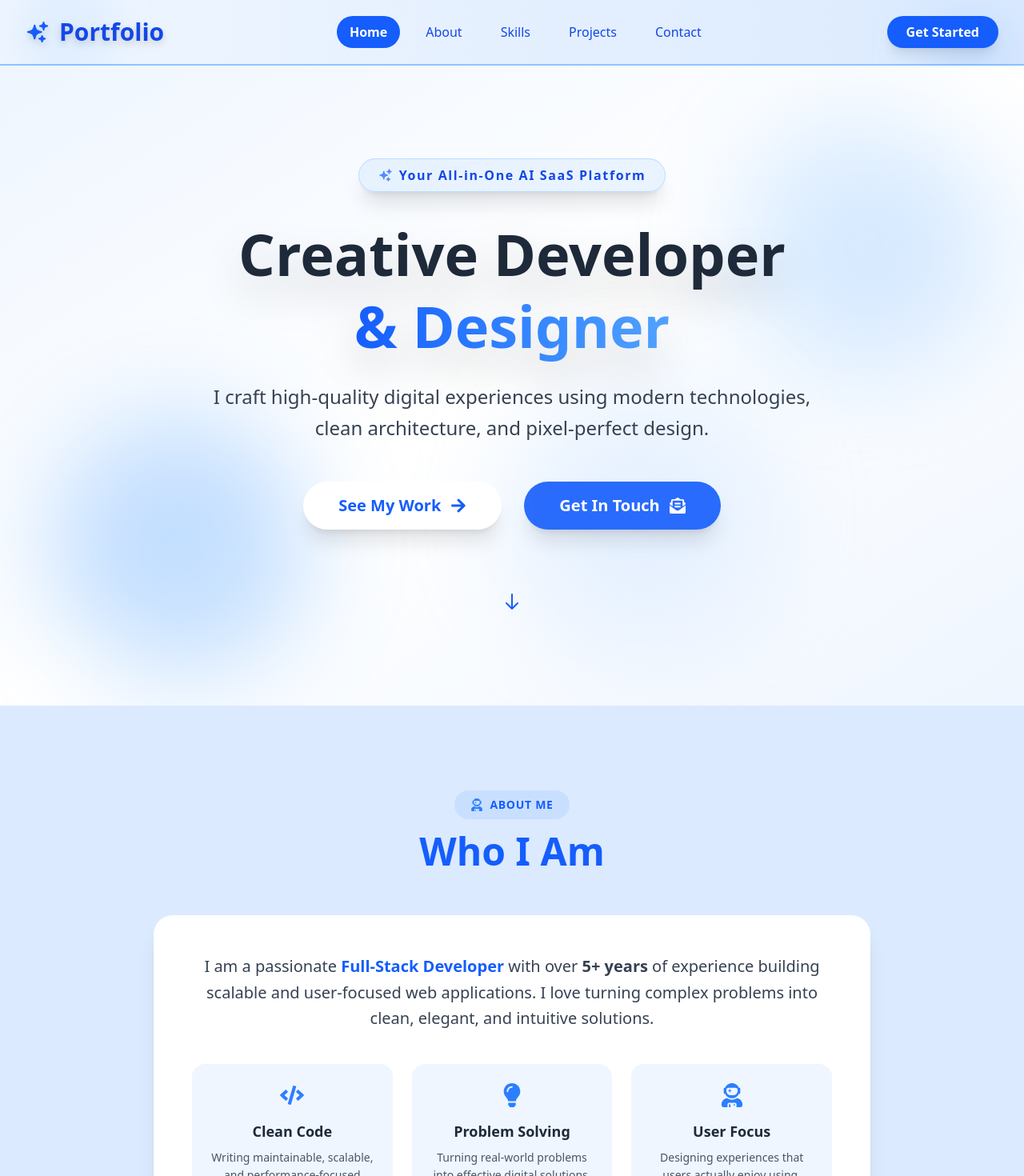
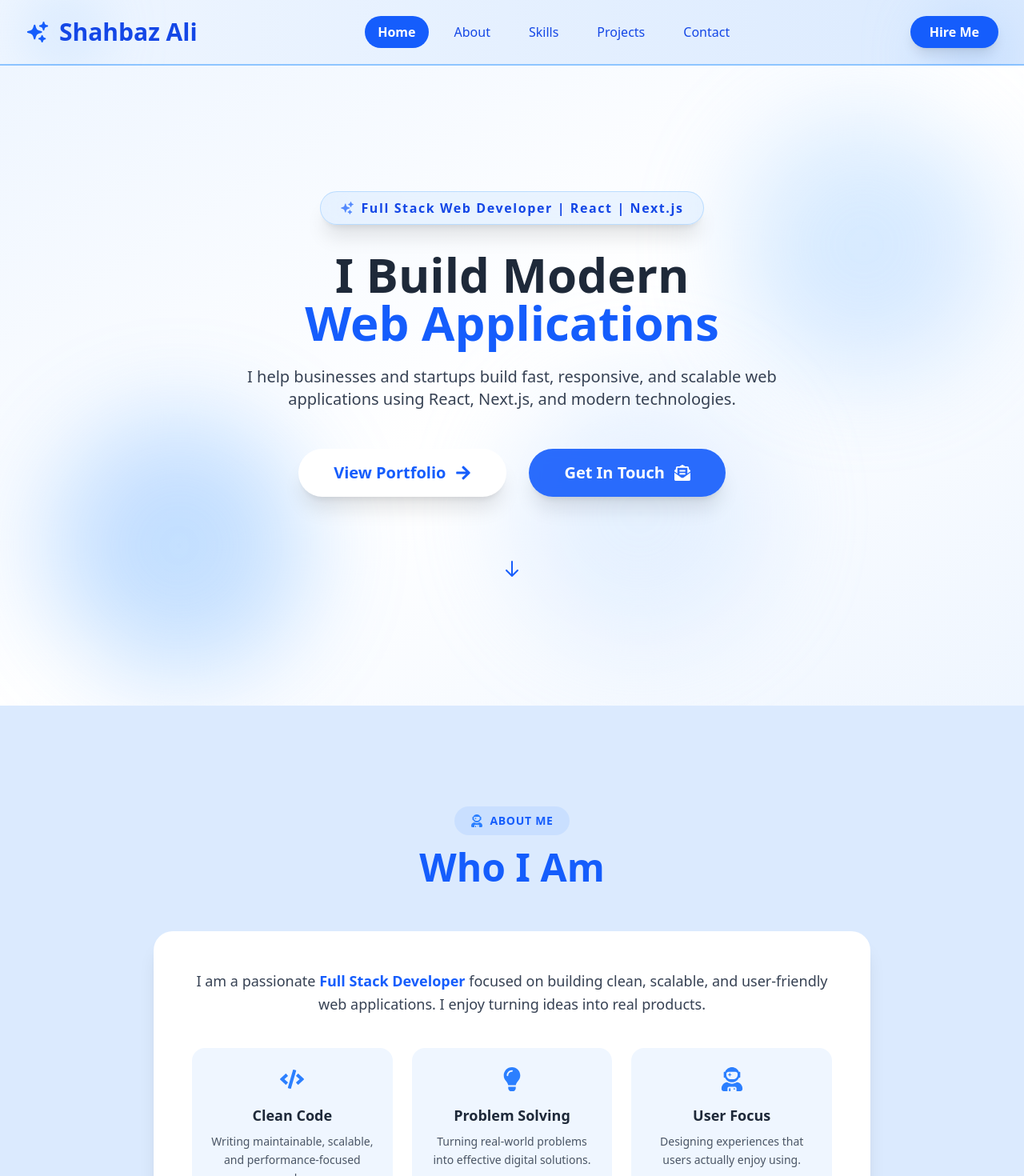
Before and after one commit to dev-shahbaz-ali/Portfolio-Website, a React (Vite) app: page / in a window 1280 px wide. Shown: the top 1470 px of the page at 80% size. Built offline with nearby package versions, Linux system fonts and the light colour scheme; the HTML template or start-up script is replaced by a standard one.

Commit message:
feat: update personal branding and contact information across components

```diff
--- a/src/components/About.jsx
+++ b/src/components/About.jsx
@@ -24,15 +24,14 @@ const About = () => {
 
         {/* Card */}
         <div className="bg-white rounded-3xl shadow-xl p-8 md:p-12 max-w-4xl mx-auto">
-          <p className="text-gray-700 text-lg md:text-xl leading-relaxed text-center mb-10">
-            I am a passionate{" "}
+          <p className="text-gray-700 text-lg leading-relaxed text-center mb-10">
+            I am a passionate
             <span className="font-semibold text-blue-600">
-              Full-Stack Developer
-            </span>{" "}
-            with over <span className="font-semibold">5+ years</span> of
-            experience building scalable and user-focused web applications. I
-            love turning complex problems into clean, elegant, and intuitive
-            solutions.
+              {" "}
+              Full Stack Developer{" "}
+            </span>
+            focused on building clean, scalable, and user-friendly web
+            applications. I enjoy turning ideas into real products.
           </p>
 
           {/* Feature cards */}
--- a/src/components/Contact.jsx
+++ b/src/components/Contact.jsx
@@ -57,7 +57,7 @@ const Contacts = () => {
                 </div>
                 <div>
                   <h3 className="font-bold text-gray-800 text-lg">Email</h3>
-                  <p className="text-gray-600">hello@example.com</p>
+                  <p className="text-gray-600">shahbazali.it@gmail.com</p>
                 </div>
               </div>
             </div>
@@ -70,7 +70,9 @@ const Contacts = () => {
                 </div>
                 <div>
                   <h3 className="font-bold text-gray-800 text-lg">Phone</h3>
-                  <p className="text-gray-600">+1 (555) 123-4567</p>
+                  <p className="text-gray-600">
+                    Available for calls via Upwork
+                  </p>
                 </div>
               </div>
             </div>
@@ -83,7 +85,7 @@ const Contacts = () => {
                 </div>
                 <div>
                   <h3 className="font-bold text-gray-800 text-lg">Location</h3>
-                  <p className="text-gray-600">San Francisco, CA</p>
+                  <p className="text-gray-600">Sargodha, Pakistan</p>
                 </div>
               </div>
             </div>
--- a/src/components/Footer.jsx
+++ b/src/components/Footer.jsx
@@ -7,8 +7,8 @@ const Footer = () => {
     <footer className="bg-blue-100 text-gray-800 py-8">
       <div className="max-w-6xl mx-auto px-4 text-center">
         <p className="text-lg font-semibold mb-2">
-          Created with <FaHeart className="inline text-red-400 mx-1" /> by Your
-          Name
+          Created with <FaHeart className="inline text-red-400 mx-1" /> by
+          Shahbaz Ali
         </p>
         <p className="text-gray-600">© {currentYear} All rights reserved.</p>
       </div>
--- a/src/components/HeroSection.jsx
+++ b/src/components/HeroSection.jsx
@@ -16,28 +16,24 @@ const HeroSection = () => {
         <div className="inline-flex items-center gap-2 mb-8 px-6 py-2 bg-blue-200/30 backdrop-blur-lg rounded-full border border-blue-300/50 shadow-xl">
           <HiSparkles className="text-blue-600 text-lg animate-pulse" />
           <p className="text-sm md:text-base font-semibold text-blue-700 tracking-widest">
-            Your All-in-One AI SaaS Platform
+            Full Stack Web Developer | React | Next.js
           </p>
         </div>
 
-        {/* Heading */}
-        <h1 className="text-5xl sm:text-6xl lg:text-7xl font-extrabold text-gray-800 mb-6 leading-tight drop-shadow-2xl">
-          Creative Developer <br />
-          <span className="bg-gradient-to-r from-blue-600 to-blue-400 bg-clip-text text-transparent">
-            & Designer
-          </span>
+        <h1 className="text-5xl sm:text-6xl font-extrabold text-gray-800 mb-6">
+          I Build Modern <br />
+          <span className="text-blue-600">Web Applications</span>
         </h1>
 
-        {/* Description */}
-        <p className="text-lg md:text-2xl text-gray-700 mb-12 max-w-3xl mx-auto leading-relaxed">
-          I craft high-quality digital experiences using modern technologies,
-          clean architecture, and pixel-perfect design.
+        <p className="text-lg md:text-xl text-gray-700 mb-12 max-w-3xl mx-auto">
+          I help businesses and startups build fast, responsive, and scalable
+          web applications using React, Next.js, and modern technologies.
         </p>
 
         {/* CTA */}
         <div className="flex flex-col sm:flex-row gap-5 md:gap-7 justify-center items-center">
           <button className="group flex items-center gap-3 px-9 md:px-11 py-4 rounded-full bg-white text-blue-600 font-bold text-lg md:text-xl shadow-xl hover:shadow-2xl hover:scale-105 transition-all duration-300 cursor-pointer">
-            See My Work
+            View Portfolio
             <FaArrowRight className="group-hover:translate-x-2 transition-transform duration-300" />
           </button>
 
--- a/src/components/Navbar.jsx
+++ b/src/components/Navbar.jsx
@@ -18,9 +18,9 @@ const Navbar = () => {
         <div className="flex justify-between items-center h-16 md:h-20">
           {/* Logo */}
           <div className="flex-shrink-0">
-            <div className="flex items-center text-blue-700 font-bold text-2xl md:text-3xl drop-shadow-lg hover:scale-105 transition-transform duration-300 cursor-pointer">
+            <div className="flex items-center text-blue-700 font-bold text-2xl md:text-3xl">
               <HiSparkles className="mr-3 text-blue-600" />
-              Portfolio
+              Shahbaz Ali
             </div>
           </div>
 
@@ -45,8 +45,8 @@ const Navbar = () => {
 
           {/* Desktop CTA Button */}
           <div className="hidden md:block">
-            <button className="text-white bg-blue-600 hover:bg-blue-700 px-6 py-2 rounded-full font-bold shadow-lg hover:shadow-xl hover:scale-105 transition-all duration-300 cursor-pointer">
-              Get Started
+            <button className="text-white bg-blue-600 hover:bg-blue-700 px-6 py-2 rounded-full font-bold shadow-lg">
+              Hire Me
             </button>
           </div>
 
@@ -95,8 +95,8 @@ const Navbar = () => {
                 <Link to="/contact">Contact</Link>
               </li>
               <li>
-                <button className="w-full text-white bg-blue-600 hover:bg-blue-700 px-6 py-2 rounded-full font-bold transition-all duration-300 cursor-pointer">
-                  Get Started
+                <button className="text-white bg-blue-600 hover:bg-blue-700 px-6 py-2 rounded-full font-bold shadow-lg">
+                  Hire Me
                 </button>
               </li>
             </ul>
```
